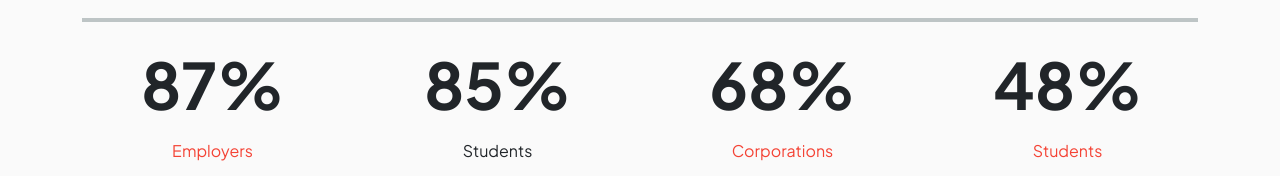
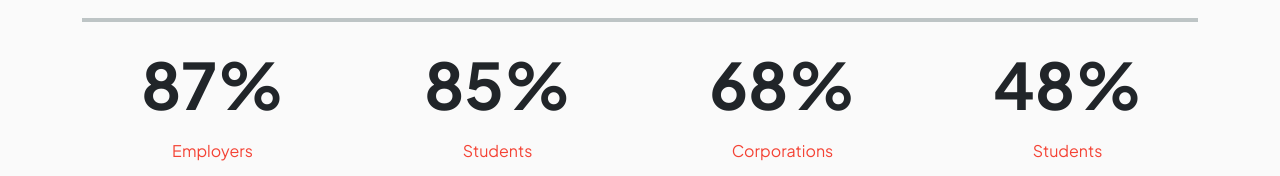
Before and after one commit to ShafayatAhammed/Creatives-For-You, a plain HTML site: page index.html in a window 1280 px wide. Shown: the part 1100-1276 px from the top of the page. Drawn offline with nearby package versions, Linux system fonts and the light colour scheme.

Commit message:
color in text added

```diff
--- a/index.html
+++ b/index.html
@@ -150,7 +150,7 @@
             <h1 class="heading pmr-font-weight pmr-font-size text-center mb-3">
               85%
             </h1>
-            <p class="des-sm prm-color text-center">Students</p>
+            <p class="des-sm pmr-color text-center">Students</p>
             <p class="des-lg pmr-dark-color text-center">
               are not confident in <br />
               writing a CV
```
